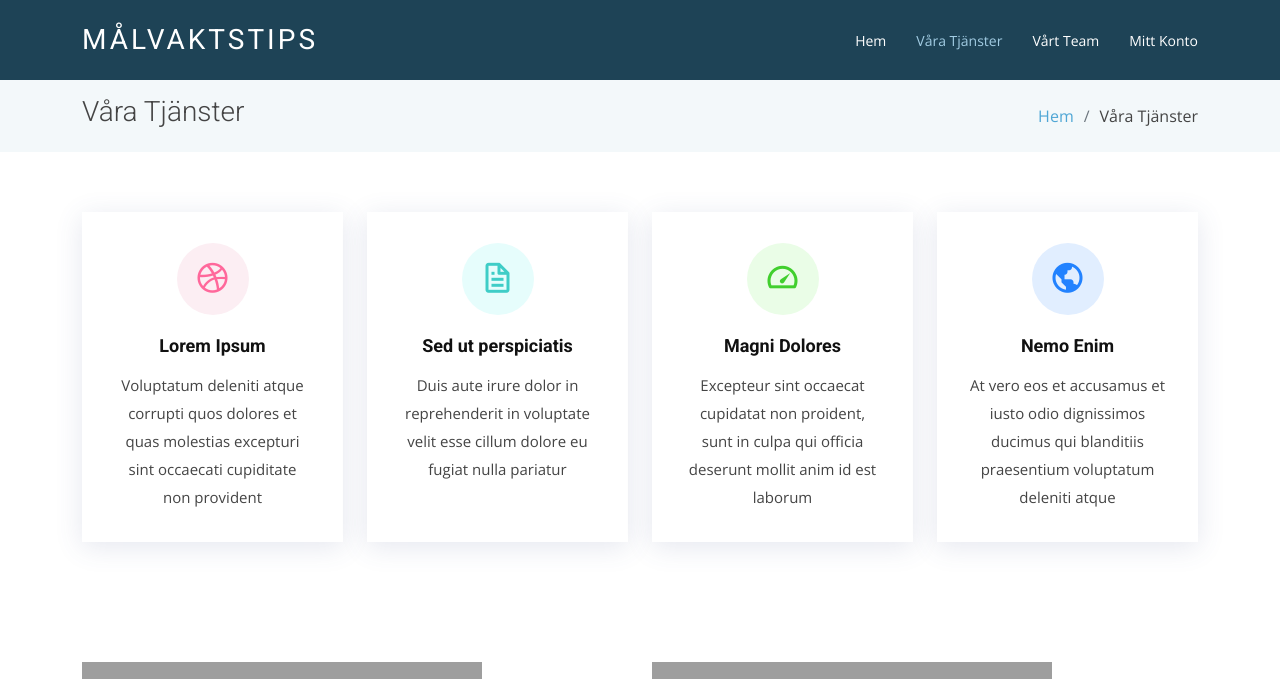
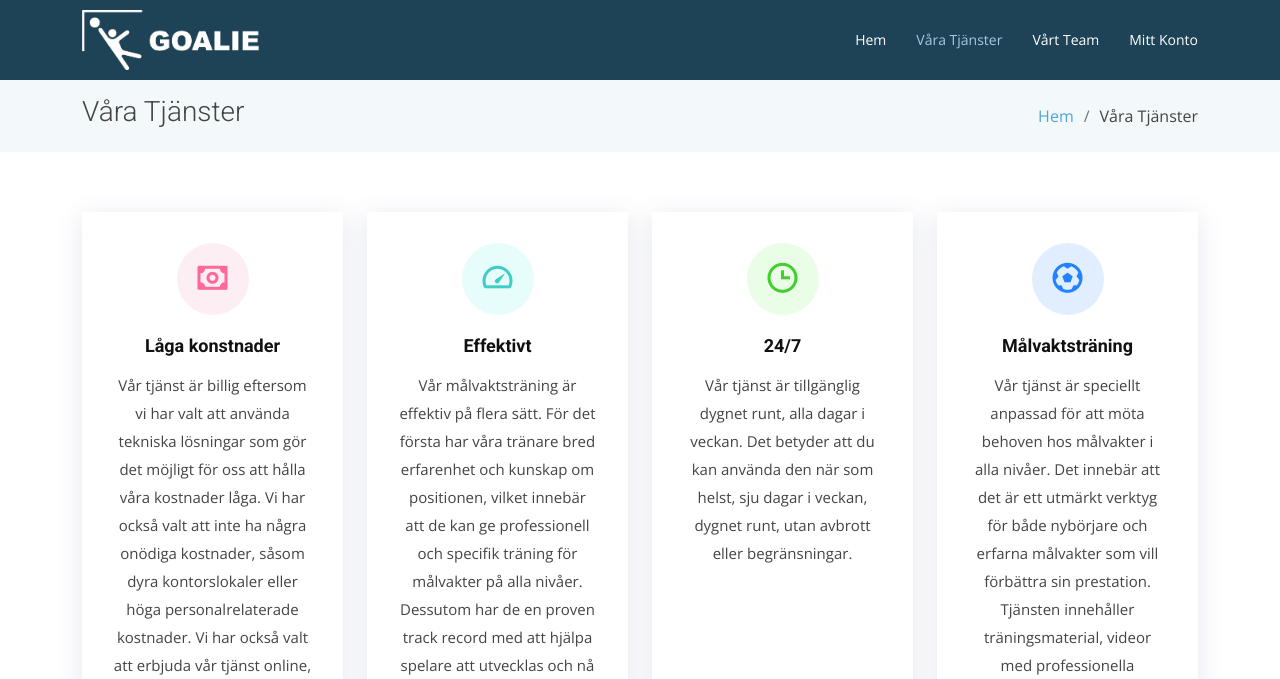
Before and after one commit to endritprenku/gymnasiearbete, a PHP site: page /tjanster in a window 1280 px wide. Shown: the top 679 px of the page. Run offline with PHP 8.4, Linux system fonts and the light colour scheme; the visitor is signed in with stand-in values (Sample User, id 1); some libraries are stand-ins or nearby versions; grey boxes are pictures that could not be loaded.

Commit message:
lots of updates

```diff
--- a/index.php
+++ b/index.php
@@ -5,15 +5,14 @@
 	define('ENDRIT_CMS', 1);
 	include_once $_SERVER['DOCUMENT_ROOT'].'/global.php';
 	echo'<!DOCTYPE html>
-	<html lang="en">
+	<html lang="se">
 	<head>
 	  <meta charset="utf-8">
 	  <meta content="width=device-width, initial-scale=1.0" name="viewport">
-	  <title>Fotbollstips</title>
+	  <title>Goalie</title>
 	  <meta content="" name="description">
 	  <meta content="" name="keywords">
 	  <link href="site/assets/img/favicon.png" rel="icon">
-	  <link href="site/assets/img/apple-touch-icon.png" rel="apple-touch-icon">
 	  <link href="https://fonts.googleapis.com/css?family=Open+Sans:300,300i,400,400i,600,600i,700,700i|Roboto:300,300i,400,400i,500,500i,700,700i&display=swap" rel="stylesheet">
 	  <link href="site/assets/vendor/animate.css/animate.min.css" rel="stylesheet">
 	  <link href="site/assets/vendor/aos/aos.css" rel="stylesheet">
--- a/site/assets/css/style.css
+++ b/site/assets/css/style.css
@@ -70,26 +70,10 @@ h6,
   height: 60px;
 }
 
-#header .logo h1 {
-  font-size: 28px;
-  margin: 0;
-  padding: 4px 0;
-  line-height: 1;
-  font-weight: 400;
-  letter-spacing: 3px;
-  text-transform: uppercase;
-}
-
-#header .logo h1 a,
-#header .logo h1 a:hover {
-  color: #fff;
-  text-decoration: none;
-}
-
 #header .logo img {
   padding: 0;
   margin: 0;
-  max-height: 40px;
+  max-height: 60px;
 }
 
 #main {
--- a/site/tjanster.php
+++ b/site/tjanster.php
@@ -2,13 +2,7 @@
   <header id="header" class="fixed-top d-flex align-items-center ">
     <div class="container d-flex justify-content-between align-items-center">
       <div class="logo">
-        <h1 class="text-light">
-          <a href="index">
-            <span>Målvaktstips</span>
-          </a>
-        </h1>
-        <!-- Uncomment below if you prefer to use an image logo -->
-        <!-- <a href="index"><img src="site/assets/img/logo.png" alt="" class="img-fluid"></a>-->
+        <a href="index"><img src="site/assets/img/logo.png" alt="" class="img-fluid"></a>
       </div>
       <nav id="navbar" class="navbar">
         <ul>
@@ -24,7 +18,7 @@
           <?php
           if (isset($_SESSION['id']))
           {
-              echo '<li class="dropdown"><a href="">Mitt Konto</a>
+              echo '<li class="dropdown"><a href="#">Mitt Konto</a>
               <ul>
                 <li><a href="kategorier">Våra Kategorier</a></li>
                 <li><a href="loggaut">Logga Ut</a></li>
@@ -57,49 +51,49 @@
     </section>
     <section class="services">
       <div class="container">
-        <div class="row">
+      <div class="row">
           <div class="col-md-6 col-lg-3 d-flex align-items-stretch" data-aos="fade-up">
             <div class="icon-box icon-box-pink">
               <div class="icon">
-                <i class="bx bxl-dribbble"></i>
+                <i class="bx bx-money"></i>
               </div>
               <h4 class="title">
-                <a href="">Lorem Ipsum</a>
+                <a href="">Låga konstnader</a>
               </h4>
-              <p class="description">Voluptatum deleniti atque corrupti quos dolores et quas molestias excepturi sint occaecati cupiditate non provident</p>
+              <p class="description">Vår tjänst är billig eftersom vi har valt att använda tekniska lösningar som gör det möjligt för oss att hålla våra kostnader låga. Vi har också valt att inte ha några onödiga kostnader, såsom dyra kontorslokaler eller höga personalrelaterade kostnader. Vi har också valt att erbjuda vår tjänst online, vilket gör det möjligt för oss att nå en bredare publik utan de kostnader som är förknippade med att ha en fysisk plats. Detta gör det möjligt för oss att erbjuda vår tjänst till ett mycket konkurrenskraftigt pris.</p>
             </div>
           </div>
           <div class="col-md-6 col-lg-3 d-flex align-items-stretch" data-aos="fade-up" data-aos-delay="100">
             <div class="icon-box icon-box-cyan">
               <div class="icon">
-                <i class="bx bx-file"></i>
+                <i class="bx bx-tachometer"></i>
               </div>
               <h4 class="title">
-                <a href="">Sed ut perspiciatis</a>
+                <a href="">Effektivt</a>
               </h4>
-              <p class="description">Duis aute irure dolor in reprehenderit in voluptate velit esse cillum dolore eu fugiat nulla pariatur</p>
+              <p class="description">Vår målvaktsträning är effektiv på flera sätt. För det första har våra tränare bred erfarenhet och kunskap om positionen, vilket innebär att de kan ge professionell och specifik träning för målvakter på alla nivåer. Dessutom har de en proven track record med att hjälpa spelare att utvecklas och nå sina mål.</p>
             </div>
           </div>
           <div class="col-md-6 col-lg-3 d-flex align-items-stretch" data-aos="fade-up" data-aos-delay="200">
             <div class="icon-box icon-box-green">
               <div class="icon">
-                <i class="bx bx-tachometer"></i>
+                <i class="bx bx-time"></i>
               </div>
               <h4 class="title">
-                <a href="">Magni Dolores</a>
+                <a href="">24/7</a>
               </h4>
-              <p class="description">Excepteur sint occaecat cupidatat non proident, sunt in culpa qui officia deserunt mollit anim id est laborum</p>
+              <p class="description">Vår tjänst är tillgänglig dygnet runt, alla dagar i veckan. Det betyder att du kan använda den när som helst, sju dagar i veckan, dygnet runt, utan avbrott eller begränsningar.</p>
             </div>
           </div>
           <div class="col-md-6 col-lg-3 d-flex align-items-stretch" data-aos="fade-up" data-aos-delay="200">
             <div class="icon-box icon-box-blue">
               <div class="icon">
-                <i class="bx bx-world"></i>
+                <i class="bx bx-football"></i>
               </div>
               <h4 class="title">
-                <a href="">Nemo Enim</a>
+                <a href="">Målvaktsträning</a>
               </h4>
-              <p class="description">At vero eos et accusamus et iusto odio dignissimos ducimus qui blanditiis praesentium voluptatum deleniti atque</p>
+              <p class="description">Vår tjänst är speciellt anpassad för att möta behoven hos målvakter i alla nivåer. Det innebär att det är ett utmärkt verktyg för både nybörjare och erfarna målvakter som vill förbättra sin prestation. Tjänsten innehåller träningsmaterial, videor med professionella målvakter, personliga råd och möjlighet att få feedback på ens prestationer. Den är utvecklad tillsammans med professionella målvakter och tränare för att erbjuda den bästa möjliga supporten för målvakter.</p>
             </div>
           </div>
         </div>
@@ -296,8 +290,8 @@
             </p>
           </div>
           <div class="col-lg-3 col-md-6 footer-info">
-            <h3>Om Målvaktstips</h3>
-            <p>Vi på Målvaktstips är ett företag som lär ut ungdomar att bli deras bästa version av sig själva framför målet.</p>
+            <h3>Om Goalie</h3>
+            <p>Vi på Goalie är ett företag som lär ut ungdomar att bli deras bästa version av sig själva framför målet.</p>
             <div class="social-links mt-3">
               <a href="#" class="instagram">
                 <i class="bx bxl-instagram"></i>
@@ -309,7 +303,7 @@
     </div>
     <div class="container">
       <div class="copyright"> &copy; Copyright <strong>
-          <span>Målvaktstips</span>
+          <span>Goalie</span>
         </strong>. Alla Rättigheter Reserverade </div>
     </div>
   </footer>
```
Also changed, not shown: site/index.php (+17 -53 lines), site/kategorier.php (+5 -11 lines), site/team.php (+5 -11 lines), site/assets/img/Goalkeeper.svg (added), site/assets/img/apple-touch-icon.png (deleted), site/assets/img/favicon.png, site/assets/img/features-1.svg (deleted), site/assets/img/features-2.svg (deleted), site/assets/img/features-3.svg (deleted), site/assets/img/features-4.svg (deleted), site/assets/img/goalkeeper-silhouette-2.svg (added), site/assets/img/logo.png (added), site/assets/img/service-details-1.jpg (deleted), site/assets/img/service-details-2.jpg (deleted), 2 more files.
